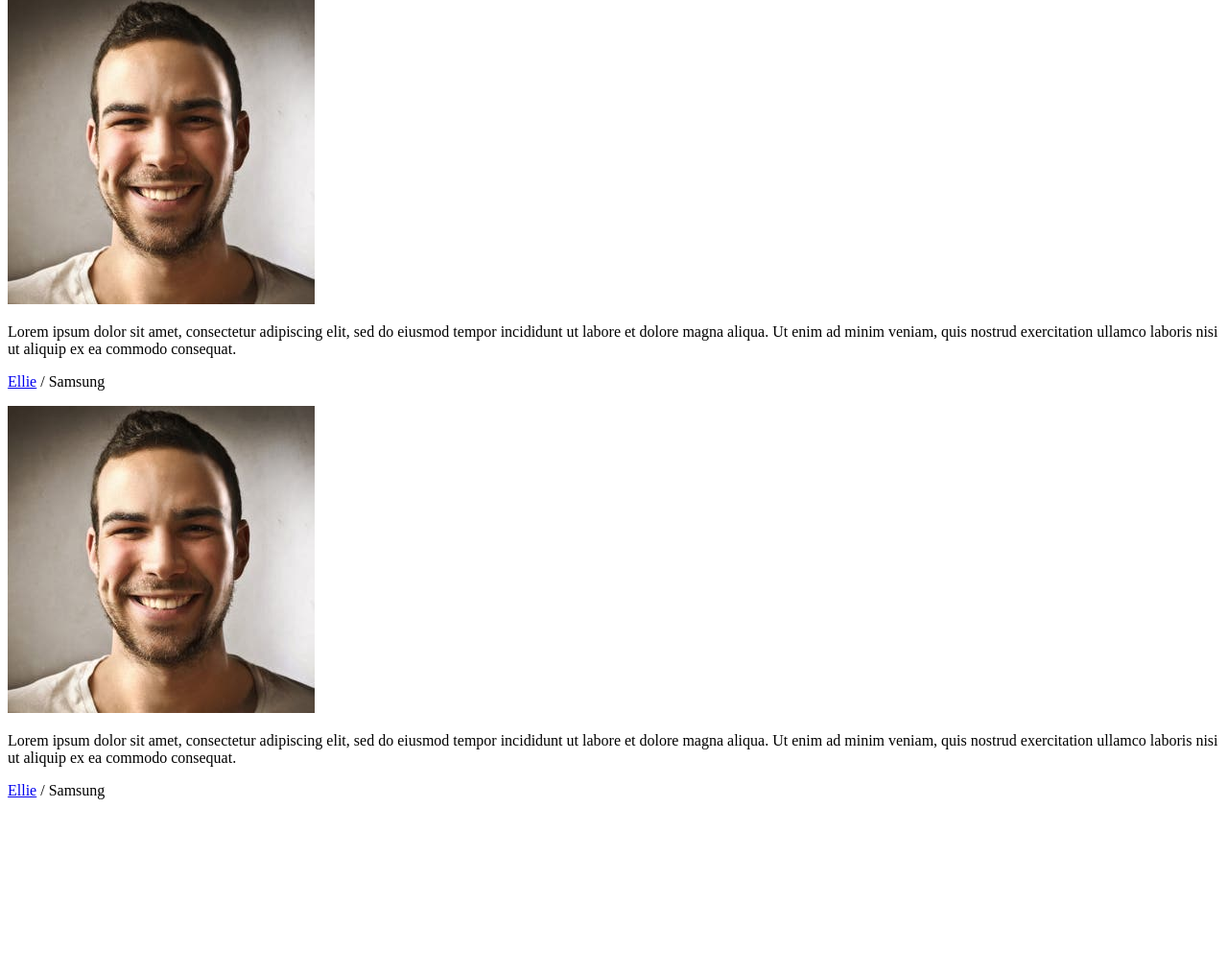
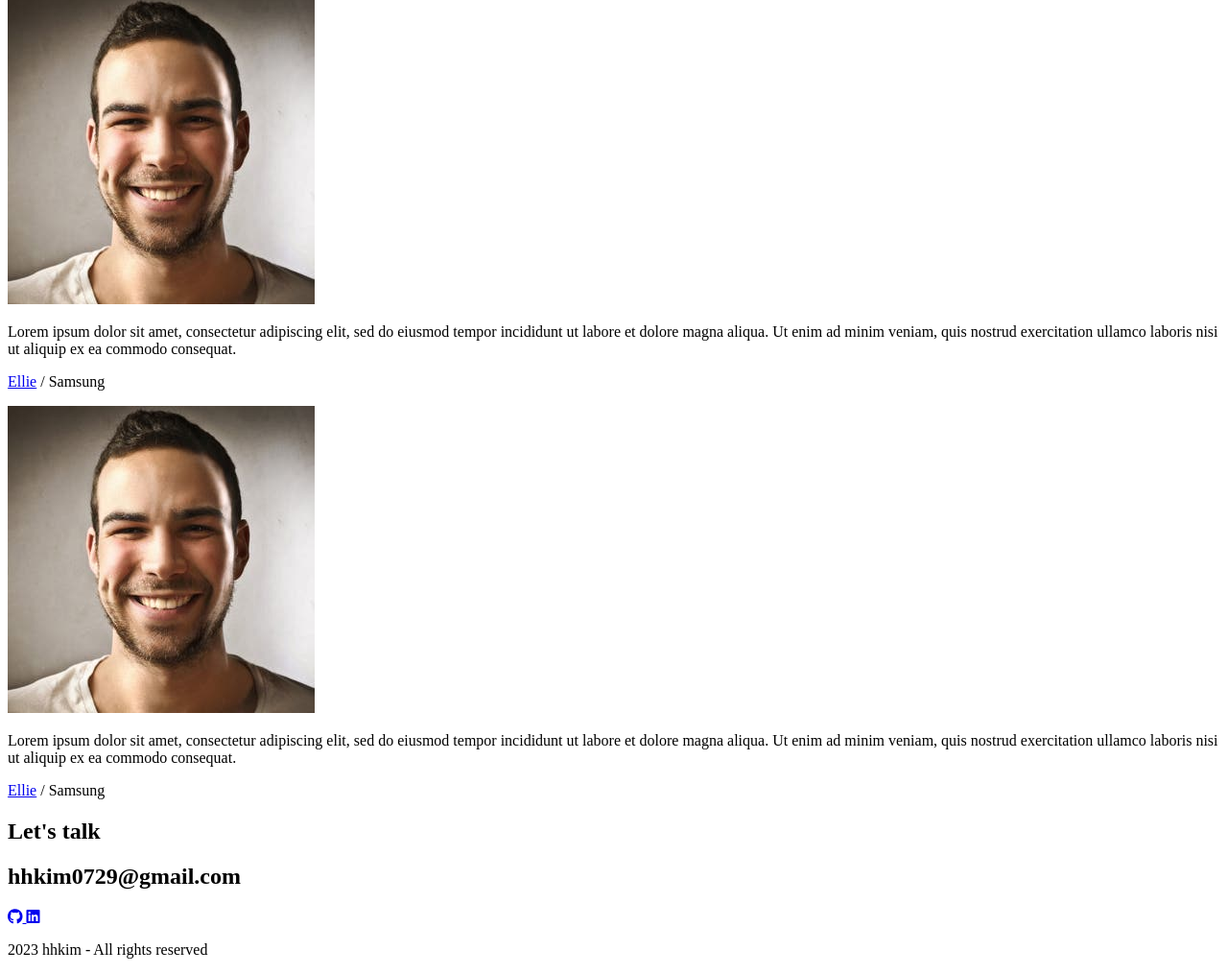
Before and after one commit to hhkim0729/portfolio-web, a plain HTML site: page index.html in a window 1280 px wide. Shown: the part 4336-5351 px from the top of the page at 96% size. Before the commit the page ends 5185 px from the top, so only its background shows below. Drawn offline with Linux system fonts and the light colour scheme; a script that the page names is missing.

Commit message:
Add html contact

```diff
--- a/index.html
+++ b/index.html
@@ -302,6 +302,18 @@
       </div>
     </section>
     <!-- Contact -->
-    <section id="contact"></section>
+    <section id="contact">
+      <h1 class="contact__title">Let's talk</h1>
+      <h2 class="contact__email">hhkim0729@gmail.com</h2>
+      <div class="contact__links">
+        <a href="https://github.com/hhkim0729" target="_blank">
+          <i class="fa-brands fa-github"></i>
+        </a>
+        <a href="#" target="_blank">
+          <i class="fa-brands fa-linkedin"></i>
+        </a>
+      </div>
+      <p class="contact__right">2023 hhkim - All rights reserved</p>
+    </section>
   </body>
 </html>
```
